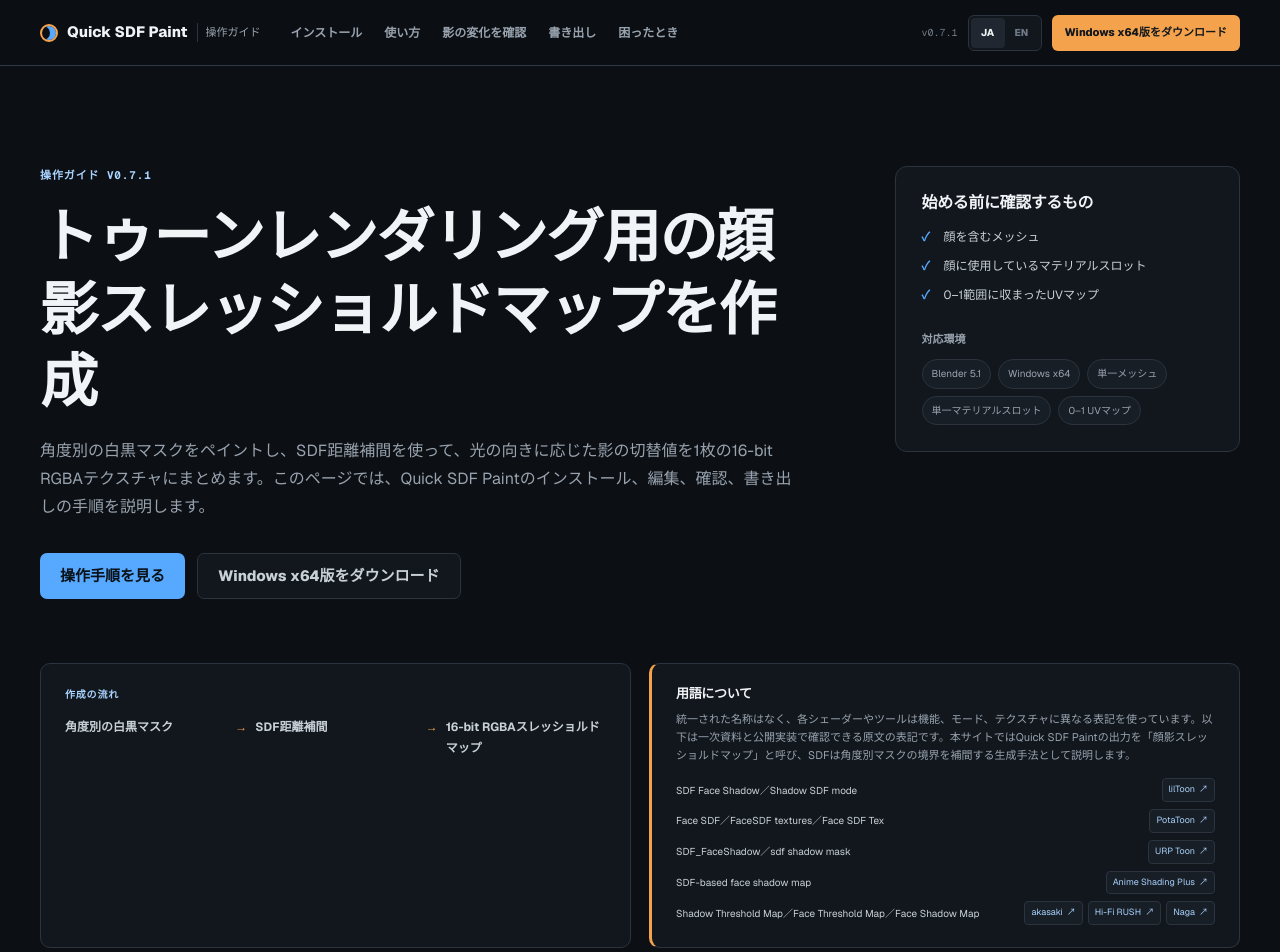
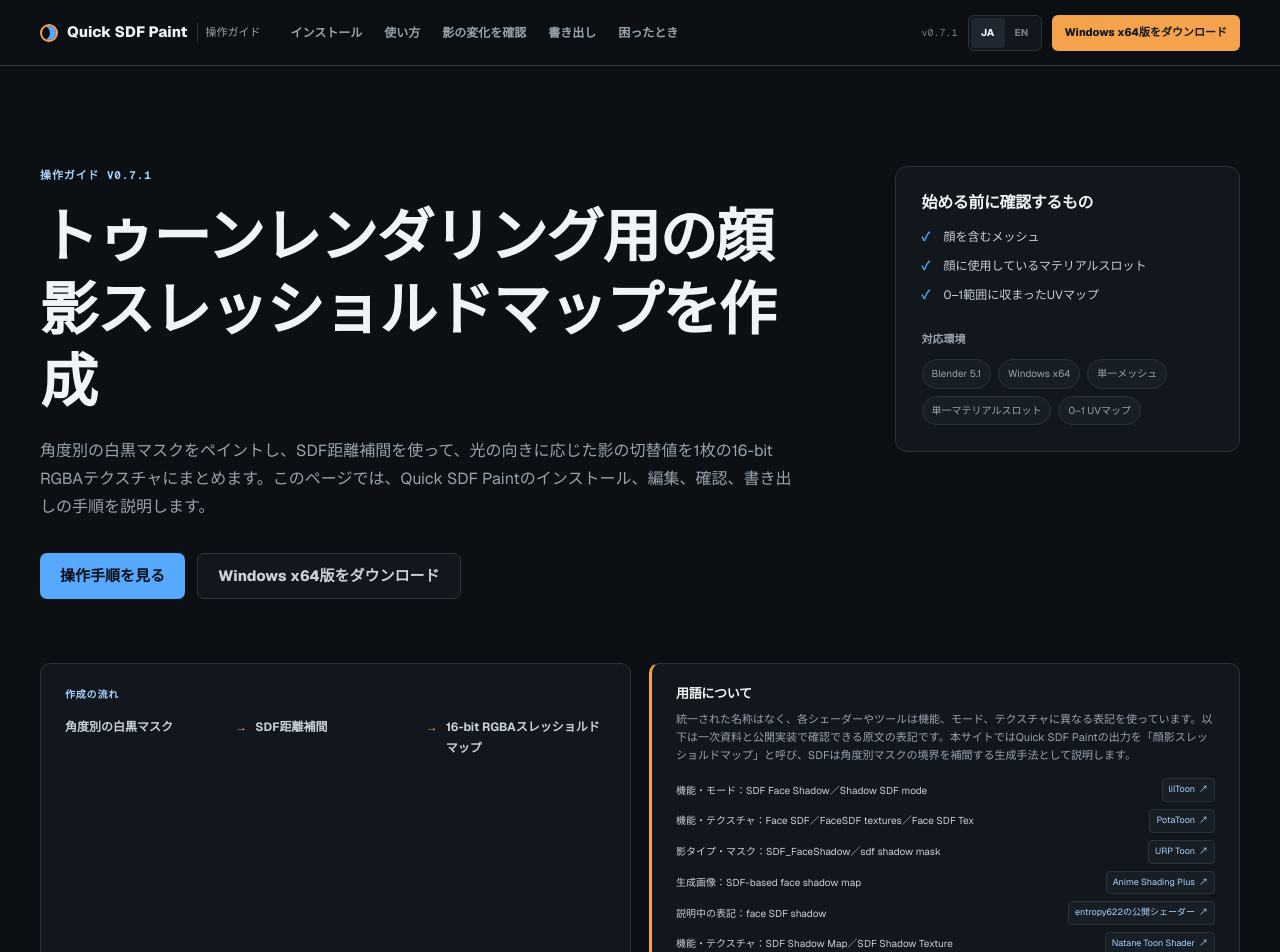
Before and after one commit to yeczrtu/QuickSDFBlender, a Next.js app in the folder website/: page /QuickSDFBlender/ in a window 1280 px wide. Shown: the top 952 px of the page. Built offline with nearby package versions, Linux system fonts and the light colour scheme.

Commit message:
docs: cite real-world SDF terminology

```diff
--- a/website/app/layout.tsx
+++ b/website/app/layout.tsx
@@ -31,12 +31,15 @@
     "SDF Face Shadow",
     "Shadow SDF mode",
     "Face SDF",
-    "FaceSDF texture",
+    "FaceSDF textures",
     "SDF_FaceShadow",
     "sdf shadow mask",
     "Shadow Threshold Map",
     "Face Shadow Map",
     "SDF-based face shadow map",
+    "face SDF shadow",
+    "SDF Shadow Map",
+    "SDF Shadow Texture",
     "Face Threshold Map",
     "SDF interpolation",
   ],
--- a/website/app/page.tsx
+++ b/website/app/page.tsx
@@ -31,11 +31,15 @@
     terminologyTitle: "用語について",
     terminologyBody: "統一された名称はなく、各シェーダーやツールは機能、モード、テクスチャに異なる表記を使っています。以下は一次資料と公開実装で確認できる原文の表記です。本サイトではQuick SDF Paintの出力を「顔影スレッショルドマップ」と呼び、SDFは角度別マスクの境界を補間する生成手法として説明します。",
     terminologyLinks: [
-      { label: "SDF Face Shadow／Shadow SDF mode", sources: [["lilToon", "https://github.com/lilxyzw/lilToon/blob/master/Assets/lilToon/CHANGELOG.md"]] },
-      { label: "Face SDF／FaceSDF textures／Face SDF Tex", sources: [["PotaToon", "https://potatoon.dev/en/features/material-settings"]] },
-      { label: "SDF_FaceShadow／sdf shadow mask", sources: [["URP Toon", "https://github.com/ChiliMilk/URP_Toon"]] },
-      { label: "SDF-based face shadow map", sources: [["Anime Shading Plus", "https://erichu33.github.io/ASPDocs/en/articles/face-shadow-map-creation-and-baking-workflow.html"]] },
-      { label: "Shadow Threshold Map／Face Threshold Map／Face Shadow Map", sources: [["akasaki", "https://github.com/akasaki1211/sdf_shadow_threshold_map"], ["Hi-Fi RUSH", "https://media.gdcvault.com/gdc2024/Slides/GDC%2Bslide%2Bpresentations/Tanaka_Kosuke_3D_Toon_Rendering.pdf"], ["Naga", "https://github.com/nagakagachi/NagaSdfTextureToolForUE"]] },
+      { label: "機能・モード：SDF Face Shadow／Shadow SDF mode", sources: [["lilToon", "https://github.com/lilxyzw/lilToon/blob/master/Assets/lilToon/CHANGELOG.md"]] },
+      { label: "機能・テクスチャ：Face SDF／FaceSDF textures／Face SDF Tex", sources: [["PotaToon", "https://potatoon.dev/en/features/material-settings"]] },
+      { label: "影タイプ・マスク：SDF_FaceShadow／sdf shadow mask", sources: [["URP Toon", "https://github.com/ChiliMilk/URP_Toon"]] },
+      { label: "生成画像：SDF-based face shadow map", sources: [["Anime Shading Plus", "https://erichu33.github.io/ASPDocs/en/articles/face-shadow-map-creation-and-baking-workflow.html"]] },
+      { label: "説明中の表記：face SDF shadow", sources: [["entropy622の公開シェーダー", "https://github.com/entropy622/Unity-URP-Shader-For-Starrail-Characters/blob/master/README_EN.md"]] },
+      { label: "機能・テクスチャ：SDF Shadow Map／SDF Shadow Texture", sources: [["Natane Toon Shader", "https://github.com/natane010/natane_toon_shader/blob/v1.1.5/Website/en/params/lighting/sdf-shadow.html"]] },
+      { label: "SDFを含まない出力名：Shadow Threshold Map", sources: [["akasaki", "https://github.com/akasaki1211/sdf_shadow_threshold_map"]] },
+      { label: "SDFを含まない出力名：Face Threshold Map", sources: [["Hi-Fi RUSH / CGWORLD", "https://cgworld.jp/article/202306-hifirush01.html"]] },
+      { label: "SDFを含まない出力名：Face Shadow Map", sources: [["Anime Shading Plus", "https://erichu33.github.io/ASPDocs/en/articles/face-shadow-map-creation-and-baking-workflow.html"]] },
     ],
     startGuide: "操作手順を見る",
     supported: "対応環境",
@@ -218,11 +222,15 @@
     terminologyTitle: "Terminology",
     terminologyBody: "There is no single shared name: shaders and tools use different terms for the feature, mode, and texture. The spellings below are taken verbatim from primary documentation and public implementations. This site calls Quick SDF Paint's output a “face-shadow threshold map” and describes SDF as the method used to interpolate boundaries between angle-specific masks.",
     terminologyLinks: [
-      { label: "SDF Face Shadow / Shadow SDF mode", sources: [["lilToon", "https://github.com/lilxyzw/lilToon/blob/master/Assets/lilToon/CHANGELOG.md"]] },
-      { label: "Face SDF / FaceSDF textures / Face SDF Tex", sources: [["PotaToon", "https://potatoon.dev/en/features/material-settings"]] },
-      { label: "SDF_FaceShadow / sdf shadow mask", sources: [["URP Toon", "https://github.com/ChiliMilk/URP_Toon"]] },
-      { label: "SDF-based face shadow map", sources: [["Anime Shading Plus", "https://erichu33.github.io/ASPDocs/en/articles/face-shadow-map-creation-and-baking-workflow.html"]] },
-      { label: "Shadow Threshold Map / Face Threshold Map / Face Shadow Map", sources: [["akasaki", "https://github.com/akasaki1211/sdf_shadow_threshold_map"], ["Hi-Fi RUSH", "https://media.gdcvault.com/gdc2024/Slides/GDC%2Bslide%2Bpresentations/Tanaka_Kosuke_3D_Toon_Rendering.pdf"], ["Naga", "https://github.com/nagakagachi/NagaSdfTextureToolForUE"]] },
+      { label: "Feature / mode: SDF Face Shadow / Shadow SDF mode", sources: [["lilToon", "https://github.com/lilxyzw/lilToon/blob/master/Assets/lilToon/CHANGELOG.md"]] },
+      { label: "Feature / texture: Face SDF / FaceSDF textures / Face SDF Tex", sources: [["PotaToon", "https://potatoon.dev/en/features/material-settings"]] },
+      { label: "Shadow type / mask: SDF_FaceShadow / sdf shadow mask", sources: [["URP Toon", "https://github.com/ChiliMilk/URP_Toon"]] },
+      { label: "Generated image: SDF-based face shadow map", sources: [["Anime Shading Plus", "https://erichu33.github.io/ASPDocs/en/articles/face-shadow-map-creation-and-baking-workflow.html"]] },
+      { label: "Phrase used in prose: face SDF shadow", sources: [["entropy622's public shader", "https://github.com/entropy622/Unity-URP-Shader-For-Starrail-Characters/blob/master/README_EN.md"]] },
+      { label: "Feature / texture: SDF Shadow Map / SDF Shadow Texture", sources: [["Natane Toon Shader", "https://github.com/natane010/natane_toon_shader/blob/v1.1.5/Website/en/params/lighting/sdf-shadow.html"]] },
+      { label: "Output name without SDF: Shadow Threshold Map", sources: [["akasaki", "https://github.com/akasaki1211/sdf_shadow_threshold_map"]] },
+      { label: "Output name without SDF: Face Threshold Map", sources: [["Hi-Fi RUSH / CGWORLD", "https://cgworld.jp/article/202306-hifirush01.html"]] },
+      { label: "Output name without SDF: Face Shadow Map", sources: [["Anime Shading Plus", "https://erichu33.github.io/ASPDocs/en/articles/face-shadow-map-creation-and-baking-workflow.html"]] },
     ],
     startGuide: "View instructions",
     supported: "Requirements",
```
Also changed, not shown: 4 other files (tests, documents, lock files or other folders).
